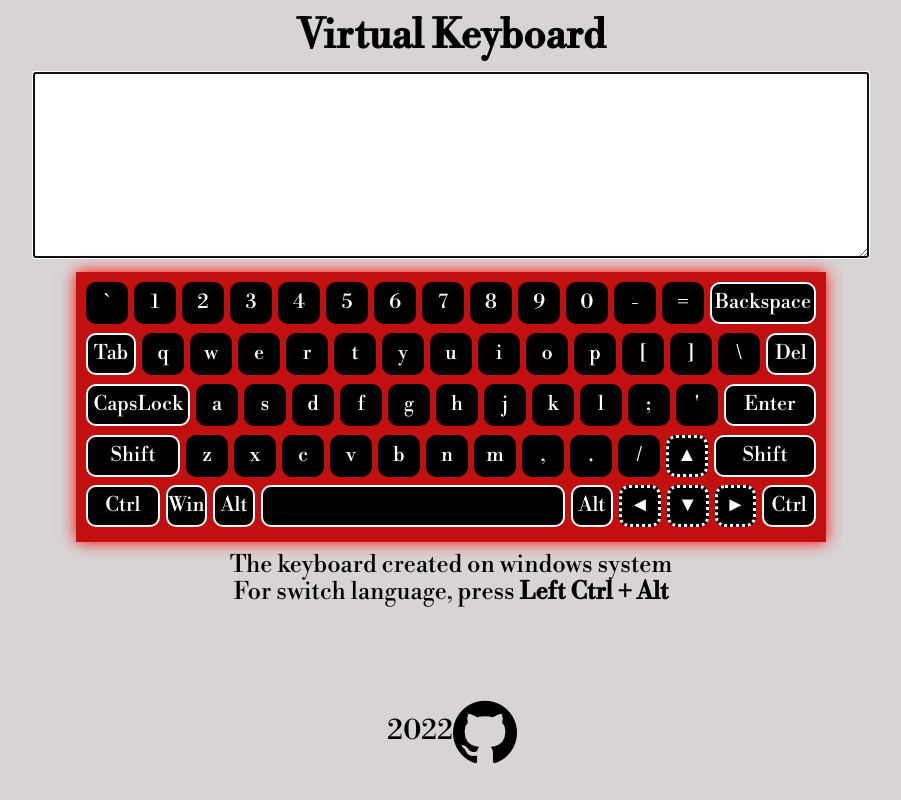
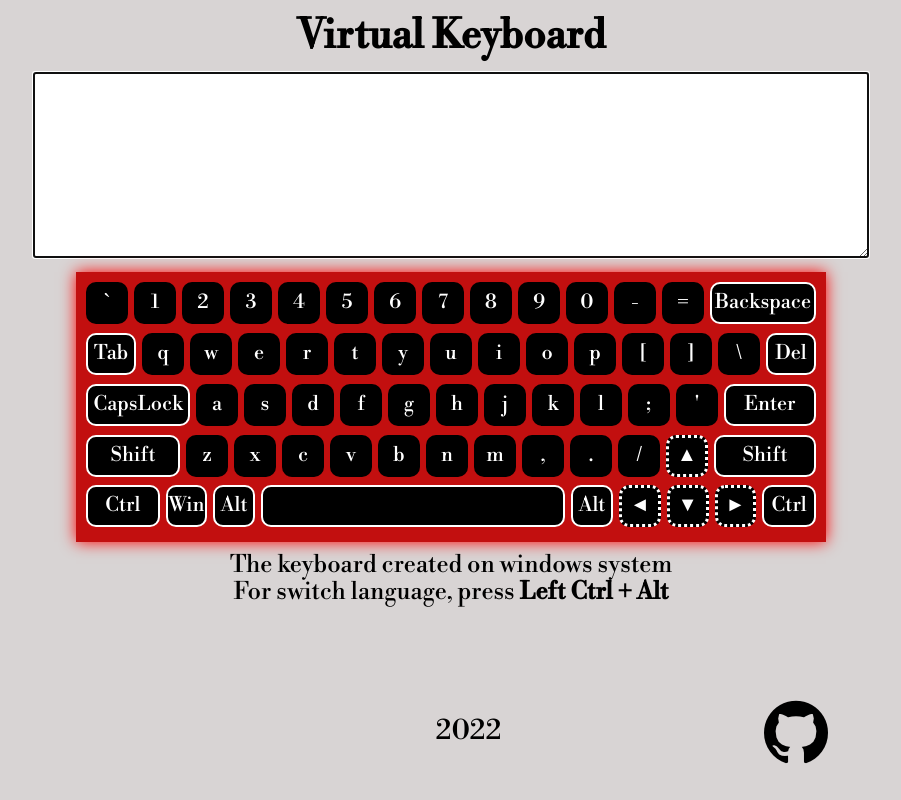
Before and after one commit to SergBily/virtual-keyboard, a website: page index.html in a window 1280 px wide. Shown: the whole page, without its empty margins (189-1090 px from the left). Drawn offline with Linux system fonts and the light colour scheme.

Commit message:
feat: style footer

```diff
--- a/style.css
+++ b/style.css
@@ -104,9 +104,10 @@ body {
   -webkit-box-align: center;
       -ms-flex-align: center;
           align-items: center;
-  -webkit-box-pack: center;
-      -ms-flex-pack: center;
-          justify-content: center;
+  -webkit-box-pack: end;
+      -ms-flex-pack: end;
+          justify-content: flex-end;
+  gap: 35%;
 }
 
 .year {
```
